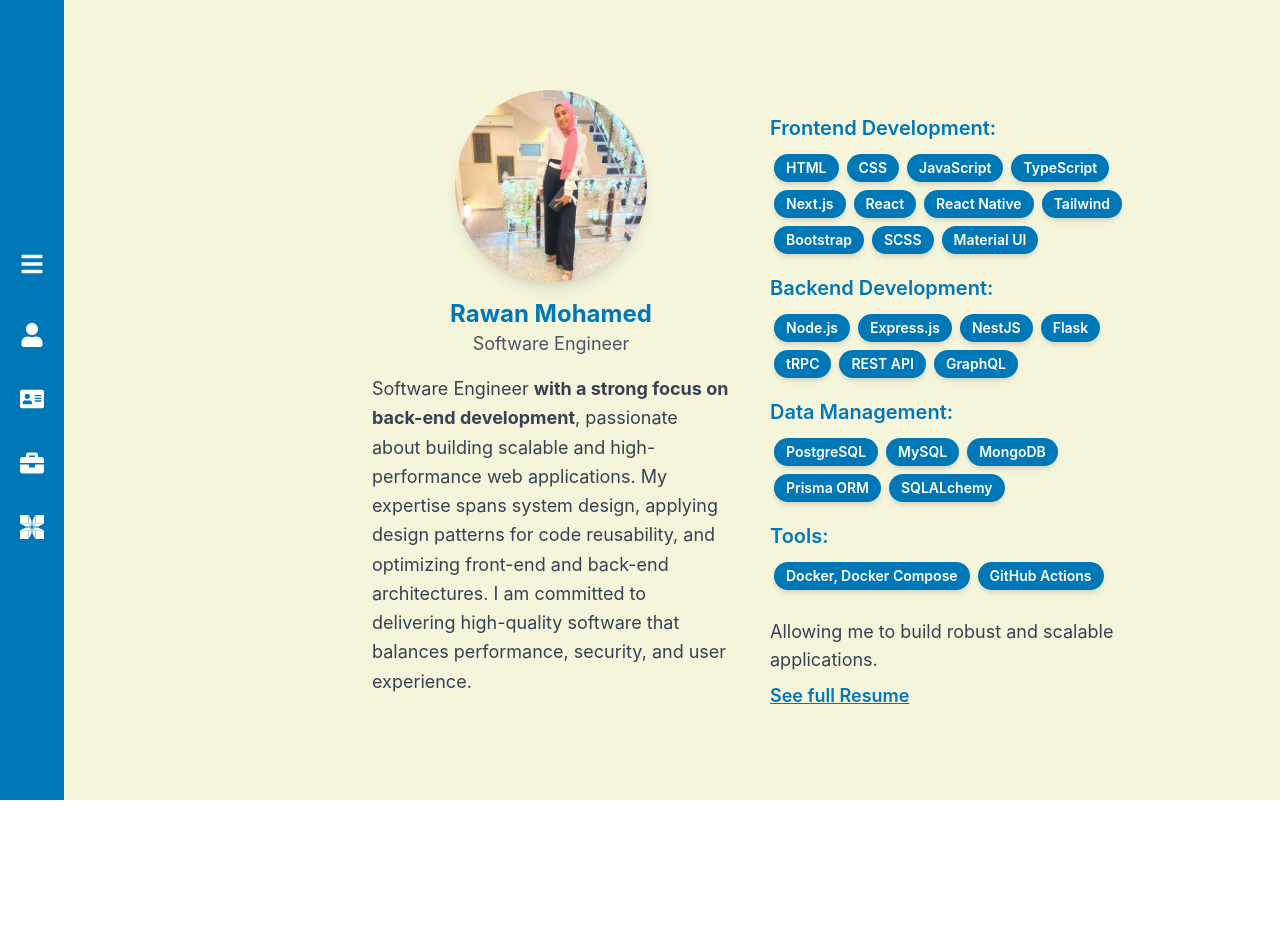
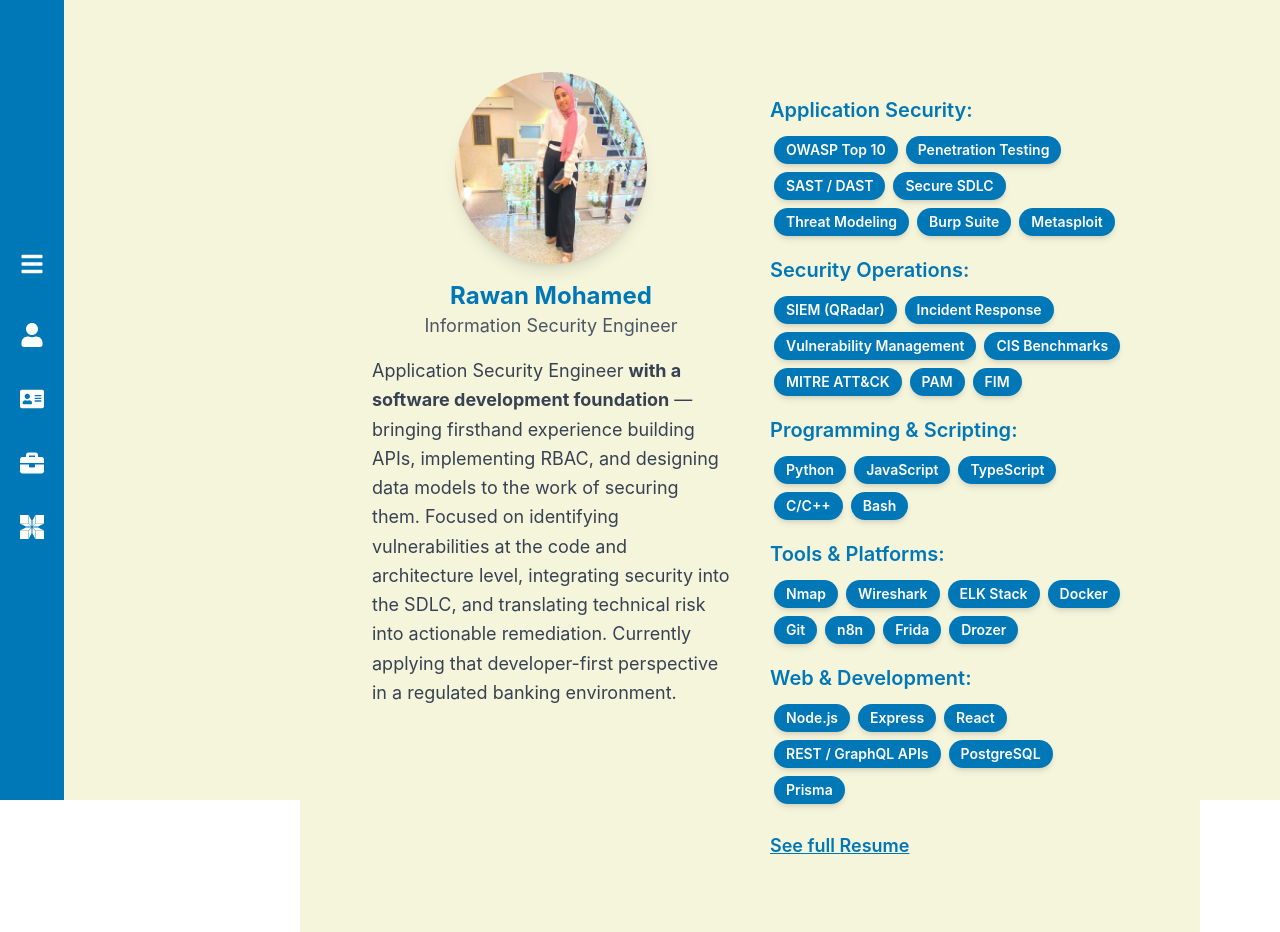
Before and after one commit to rawanmohameedd/Portfolio, a React (Vite) app: page / in a window 1280 px wide. Before the commit the page ends 800 px from the top, so only its background shows below. Built offline with nearby package versions, Linux system fonts and the light colour scheme.

Commit message:
Revise Aboutme section with updated skills and title
Updated professional title and description in Aboutme component. Added skills related to Application Security and Security Operations.

```diff
--- a/src/Components/Aboutme.jsx
+++ b/src/Components/Aboutme.jsx
@@ -8,8 +8,8 @@ export function Aboutme() {
     const imageref = useRef(null);
 
     return (
-        <div className="bg-background min-h-screen flex items-center justify-center p-6 overflow-hidden ">
-            <div className="grid grid-cols-1 md:grid-cols-2 max-w-6xl w-full  p-6 md:p-12 gap-10">
+        <div className="bg-background min-h-screen flex items-center justify-center p-6 overflow-hidden">
+            <div className="grid grid-cols-1 md:grid-cols-2 max-w-6xl w-full p-6 md:p-12 gap-10">
                 {/* Left Section: Profile Image & Name */}
                 <div className="flex flex-col items-center text-center">
                     <div onClick={() => handleFullscreen(imageref)} className="cursor-pointer">
@@ -21,55 +21,61 @@ export function Aboutme() {
                         />
                     </div>
                     <h2 className="mt-4 text-2xl font-bold text-primary">Rawan Mohamed</h2>
-                    <p className="text-lg text-gray-600">Software Engineer</p>
+                    <p className="text-lg text-gray-600">Information Security Engineer</p>
                     <p className="text-lg text-gray-700 leading-relaxed text-center md:text-left mt-4">
-                        Software Engineer <span className='font-bold'>with a strong focus on back-end development</span>, passionate about building scalable and high-performance web applications.
-                        My expertise spans system design, applying design patterns for code reusability, and optimizing front-end and back-end architectures.
-                        I am committed to delivering high-quality software that balances performance, security, and user experience.
+                        Application Security Engineer <span className="font-bold">with a software development foundation</span> —
+                        bringing firsthand experience building APIs, implementing RBAC, and designing data models
+                        to the work of securing them. Focused on identifying vulnerabilities at the code and
+                        architecture level, integrating security into the SDLC, and translating technical risk
+                        into actionable remediation. Currently applying that developer-first perspective in a
+                        regulated banking environment.
                     </p>
                 </div>
 
-                {/* Right Section: About Text */}
+                {/* Right Section: Skills */}
                 <div className="text-center md:text-left">
+                    <div className="mt-6">
 
-
-                    {/* Tech Stack */}
-                    <div className="mt-6">
-                        <h2 className="text-xl font-semibold text-primary">Frontend Development:</h2>
+                        <h2 className="text-xl font-semibold text-primary">Application Security:</h2>
                         <div className="flex flex-wrap justify-center md:justify-start mt-2">
-                            {["HTML", "CSS", "JavaScript", "TypeScript", "Next.js", "React", "React Native", "Tailwind", "Bootstrap", "SCSS", "Material UI"].map((tech) => (
+                            {["OWASP Top 10", "Penetration Testing", "SAST / DAST", "Secure SDLC", "Threat Modeling", "Burp Suite", "Metasploit"].map((tech) => (
                                 <span key={tech} className={langStyle}>{tech}</span>
                             ))}
                         </div>
 
-                        <h2 className="text-xl font-semibold text-primary mt-4">Backend Development:</h2>
+                        <h2 className="text-xl font-semibold text-primary mt-4">Security Operations:</h2>
                         <div className="flex flex-wrap justify-center md:justify-start mt-2">
-                            {["Node.js", "Express.js", "NestJS", "Flask","tRPC", "REST API", "GraphQL"].map((tech) => (
+                            {["SIEM (QRadar)", "Incident Response", "Vulnerability Management", "CIS Benchmarks", "MITRE ATT&CK", "PAM", "FIM"].map((tech) => (
                                 <span key={tech} className={langStyle}>{tech}</span>
                             ))}
                         </div>
 
-                        <h2 className="text-xl font-semibold text-primary mt-4">Data Management:</h2>
+                        <h2 className="text-xl font-semibold text-primary mt-4">Programming & Scripting:</h2>
                         <div className="flex flex-wrap justify-center md:justify-start mt-2">
-                            {["PostgreSQL", "MySQL", "MongoDB", "Prisma ORM", "SQLALchemy"].map((tech) => (
+                            {["Python", "JavaScript", "TypeScript", "C/C++", "Bash"].map((tech) => (
                                 <span key={tech} className={langStyle}>{tech}</span>
                             ))}
                         </div>
 
-                        <h2 className="text-xl font-semibold text-primary mt-4">Tools:</h2>
+                        <h2 className="text-xl font-semibold text-primary mt-4">Tools & Platforms:</h2>
                         <div className="flex flex-wrap justify-center md:justify-start mt-2">
-                            <span className={langStyle}>Docker, Docker Compose</span>
-                            <span className={langStyle}>GitHub Actions</span>
+                            {["Nmap", "Wireshark", "ELK Stack", "Docker", "Git", "n8n", "Frida", "Drozer"].map((tech) => (
+                                <span key={tech} className={langStyle}>{tech}</span>
+                            ))}
+                        </div>
+
+                        <h2 className="text-xl font-semibold text-primary mt-4">Web & Development:</h2>
+                        <div className="flex flex-wrap justify-center md:justify-start mt-2">
+                            {["Node.js", "Express", "React", "REST / GraphQL APIs", "PostgreSQL", "Prisma"].map((tech) => (
+                                <span key={tech} className={langStyle}>{tech}</span>
+                            ))}
                         </div>
                     </div>
 
                     {/* Resume Link */}
-                    <p className="mt-6 text-lg text-gray-700">
-                        Allowing me to build robust and scalable applications.
-                    </p>
                     <a
-                        className="inline-block text-primary font-semibold underline mt-2 text-lg hover:text-blue-600 transition"
-                        href="https://drive.google.com/file/d/1TY5y_rST-jJhZ9qb9NnJfF4KLntwUtRY/view?usp=sharing"
+                        className="inline-block text-primary font-semibold underline mt-6 text-lg hover:text-blue-600 transition"
+                        href="https://drive.google.com/file/d/1208hStK3rXkYE928v62EY9FX_HJu_nl9/view?usp=drivesdk"
                         target="_blank"
                         rel="noopener noreferrer"
                     >
```
